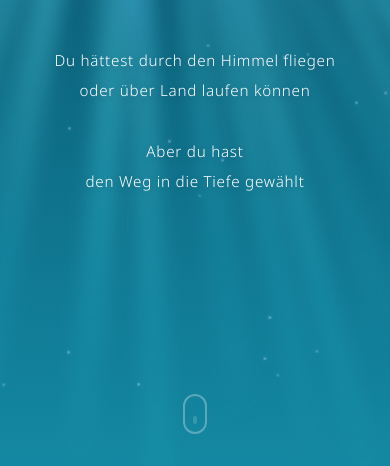
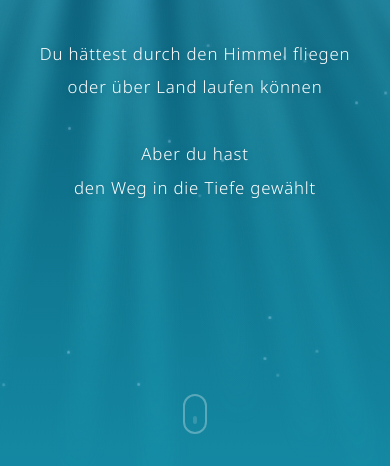
Before and after one commit to ooosyooo/swimpilot-landing, a plain HTML site: page de.html in a window 390 px wide. Shown: the part 378-844 px from the top of the page. Drawn offline with Linux system fonts and the light colour scheme.

Commit message:
fix: hero 부제목 폰트 크기 소폭 증가

```diff
--- a/common.css
+++ b/common.css
@@ -51,7 +51,7 @@ body {
 }
 
 .hero-subtitle {
-    font-size: clamp(0.95rem, 2.5vw, 2rem);
+    font-size: clamp(1.05rem, 2.8vw, 2rem);
     font-weight: 300;
     letter-spacing: 0.05em;
     max-width: 900px;
```
